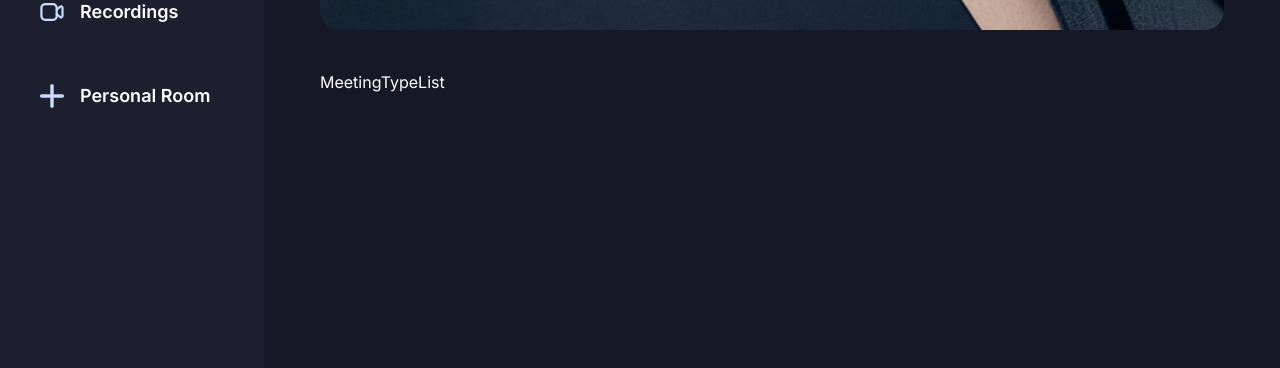
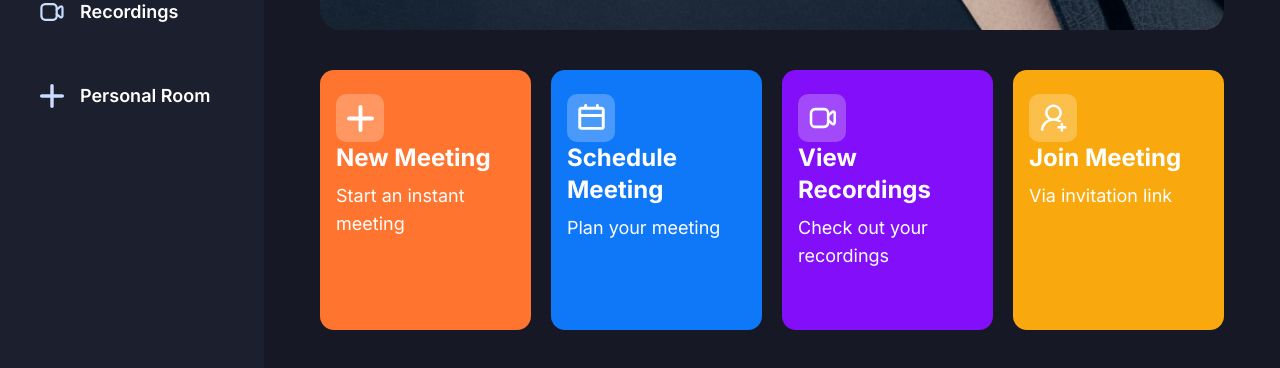
Before and after one commit to Kaliyappan1/Zoom-clone, a Next.js app: page / in a window 1280 px wide. Shown: the part 382-750 px from the top of the page. Built offline with nearby package versions, Linux system fonts and the light colour scheme; no server answers.

Commit message:
home meeting cards created successfully

```diff
--- /dev/null
+++ b/src/components/ui/HomeCard.tsx
@@ -0,0 +1,33 @@
+import { cn } from '@/lib/utils'
+import Image from 'next/image'
+import React from 'react'
+
+interface HomeCardProps{
+    className: string,
+    img: string,
+    title: string,
+    description: string,
+    handleClick: () => void,
+}
+
+const HomeCard = ({ className, img, title, description, handleClick}: HomeCardProps) => {
+    return (
+
+            <div
+            className={cn('px-4 py-6 flex flex-col justify-betweenw-full xl:max-w-[270px] min-h-[260px] rounded-[14px] cursor-pointer', className)}
+            onClick={handleClick}
+            >
+                <div className='flex-center glassmorphism size-12 rounded-[10px]'>
+                    <Image src={img}
+                        alt='meeting' width={27} height={27} />
+                </div>
+
+                <div className='flex flex-col gap-2'>
+                    <h1 className='text-2xl font-bold'>{title}</h1>
+                    <p className='text-lg font-normal'>{description}</p>
+                </div>
+            </div>
+    )
+}
+
+export default HomeCard
--- a/src/components/ui/MeetingTypeList.tsx
+++ b/src/components/ui/MeetingTypeList.tsx
@@ -1,9 +1,45 @@
-import React from 'react'
+"use client"
+
+import React, { useState } from 'react'
+import HomeCard from './HomeCard'
+import { useRouter } from 'next/navigation'
 
 const MeetingTypeList = () => {
-  return (
-    <div>MeetingTypeList</div>
-  )
+    const router = useRouter()
+
+    const [meetingState, setMeetingState] = useState<'isScheduleMeeting' | 'isJoiningMeeting' | 'isInstantMeeting' | undefined>()
+    return (
+        <section className='grid grid-cols-1 gap-5 md:grid-cols-2 xl:grid-cols-4'>
+            <HomeCard
+                img='/icons/add-meeting.svg'
+                title='New Meeting'
+                description='Start an instant meeting'
+                handleClick={() => setMeetingState('isInstantMeeting')}
+                className="bg-orange-1"
+            />
+            <HomeCard
+                img='/icons/schedule.svg'
+                title='Schedule Meeting'
+                description='Plan your meeting'
+                handleClick={() => setMeetingState('isScheduleMeeting')}
+                className="bg-blue-1"
+            />
+            <HomeCard
+                img='/icons/recordings.svg'
+                title='View Recordings'
+                description='Check out your recordings'
+                handleClick={() => setMeetingState('isJoiningMeeting')}
+                className="bg-purple-1"
+            />
+            <HomeCard
+                img='/icons/join-meeting.svg'
+                title='Join Meeting'
+                description='Via invitation link'
+                handleClick={() => router.push('/recordings')}
+                className="bg-yellow-1"
+            />
+        </section>
+    )
 }
 
 export default MeetingTypeList
--- a/tailwind.config.ts
+++ b/tailwind.config.ts
@@ -1,20 +1,20 @@
-import type { Config } from "tailwindcss"
+import type { Config } from 'tailwindcss';
 
 const config = {
-  darkMode: ["class"],
+  darkMode: ['class'],
   content: [
     './pages/**/*.{ts,tsx}',
     './components/**/*.{ts,tsx}',
     './app/**/*.{ts,tsx}',
     './src/**/*.{ts,tsx}',
-	],
-  prefix: "",
+  ],
+  prefix: '',
   theme: {
     container: {
       center: true,
-      padding: "2rem",
+      padding: '2rem',
       screens: {
-        "2xl": "1400px",
+        '2xl': '1400px',
       },
     },
     extend: {
@@ -22,36 +22,47 @@ const config = {
         dark: {
           1: '#1C1F2E',
           2: '#161925',
+          3: '#252A41',
+          4: '#1E2757',
         },
         blue: {
           1: '#0E78F9',
         },
         sky: {
           1: '#C9DDFF',
-        }
+          2: '#ECF0FF',
+          3: '#F5FCFF',
+        },
+        orange: {
+          1: '#FF742E',
+        },
+        purple: {
+          1: '#830EF9',
+        },
+        yellow: {
+          1: '#F9A90E',
+        },
+      },
+      keyframes: {
+        'accordion-down': {
+          from: { height: '0' },
+          to: { height: 'var(--radix-accordion-content-height)' },
+        },
+        'accordion-up': {
+          from: { height: 'var(--radix-accordion-content-height)' },
+          to: { height: '0' },
+        },
+      },
+      animation: {
+        'accordion-down': 'accordion-down 0.2s ease-out',
+        'accordion-up': 'accordion-up 0.2s ease-out',
       },
       backgroundImage: {
         hero: "url('/images/hero-background.png')",
       },
-
-
-      keyframes: {
-        "accordion-down": {
-          from: { height: "0" },
-          to: { height: "var(--radix-accordion-content-height)" },
-        },
-        "accordion-up": {
-          from: { height: "var(--radix-accordion-content-height)" },
-          to: { height: "0" },
-        },
-      },
-      animation: {
-        "accordion-down": "accordion-down 0.2s ease-out",
-        "accordion-up": "accordion-up 0.2s ease-out",
-      },
     },
   },
-  plugins: [require("tailwindcss-animate")],
-} satisfies Config
+  plugins: [require('tailwindcss-animate')],
+} satisfies Config;
 
-export default config
+export default config;
```
